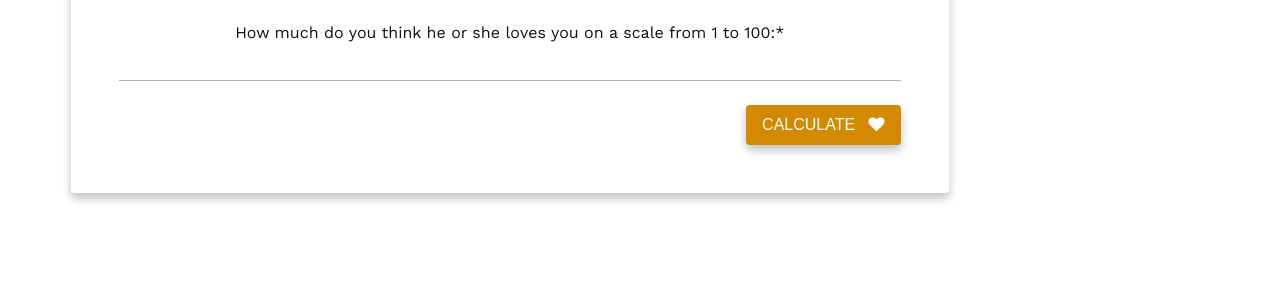
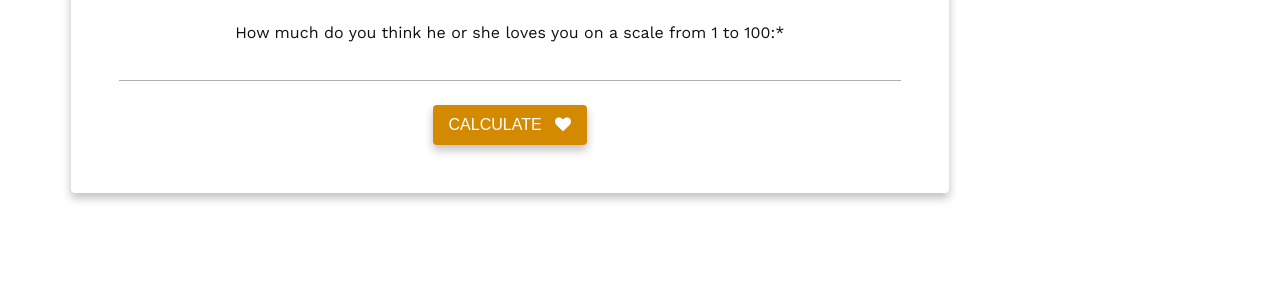
Before and after one commit to shivani743/instraastro.github.io, a plain HTML site: page love-calculator.html in a window 1280 px wide. Shown: the part 1115-1420 px from the top of the page. Drawn offline with nearby package versions, Linux system fonts and the light colour scheme.

Commit message:
jhjhghjk

```diff
--- a/love-calculator.html
+++ b/love-calculator.html
@@ -344,7 +344,7 @@
                                 <p id="name2-label">How much do you think he or she loves you on a scale from 1 to 100:*</p>
                                 <input type="text" id="name2">
                                     <p id="warning">You must fill in both names.</p>
-                                    <p class="align-right"><button id="calculate">Calculate &nbsp;&nbsp;<i class="fa fa-heart" aria-hidden="true"></i></button></p>
+                                    <p class="align-center"><button id="calculate">Calculate &nbsp;&nbsp;<i class="fa fa-heart" aria-hidden="true"></i></button></p>
                                 </div>
                                     <div class="container" id="calculating">
                                         <div id="loading" class="material-spinner"></div>
```
